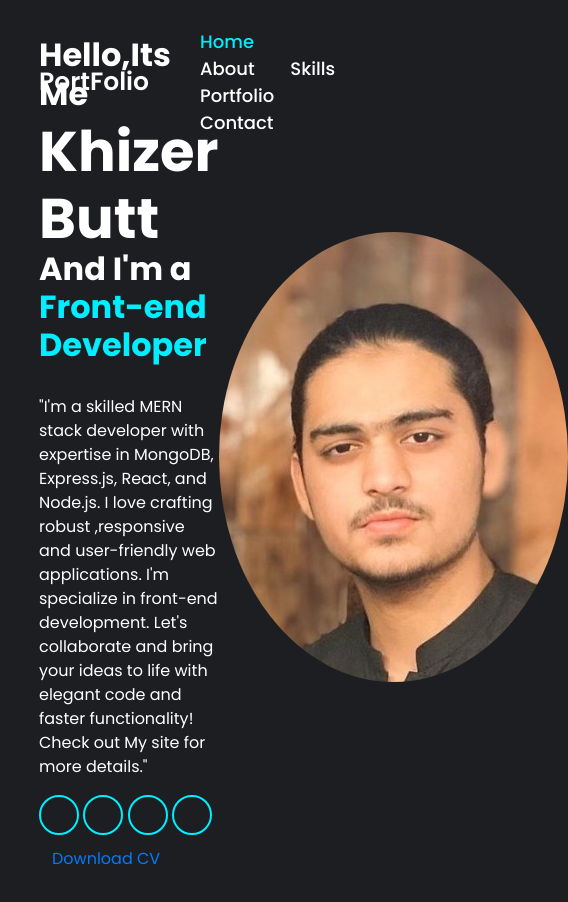
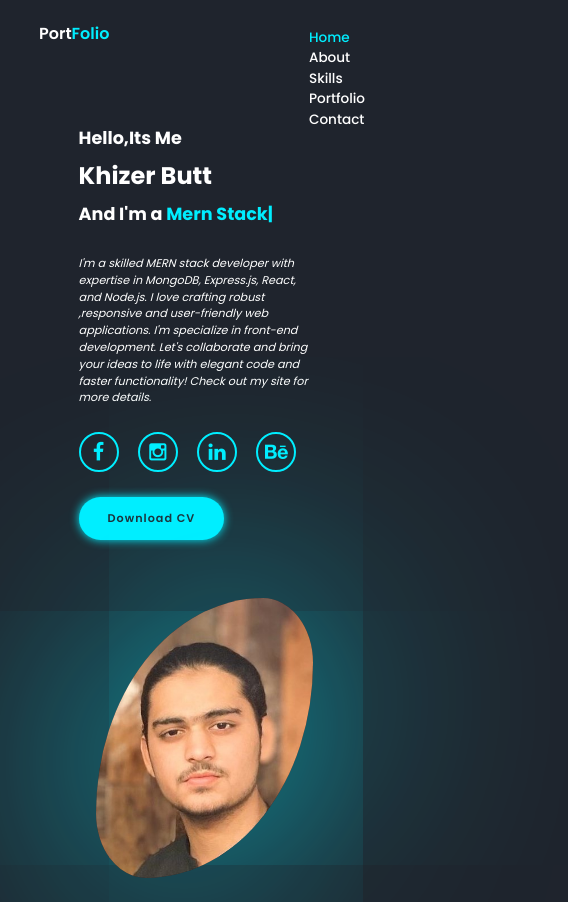
Before and after one commit to KHIZERBUTT07/Step-Forward-Solution, a plain HTML site: page portfolio.html in a window 390 px wide. Shown: the whole page, 568 px wide, since content can reach past the window. Before the commit the page ends 878 px from the top, so only its background shows below. Drawn offline with nearby package versions, Linux system fonts and the light colour scheme.

Commit message:
Update portfolio.html

```diff
--- a/portfolio.html
+++ b/portfolio.html
@@ -6,6 +6,7 @@
     <title>My Portfolio</title>
     <link href="https://fonts.googleapis.com/css?family=Poppins:100,200,300,400,500,600,700,800,900&display=swap" rel="stylesheet">
     <link href="vendor/bootstrap/css/bootstrap.min.css" rel="stylesheet">
+    <link rel="stylesheet" href="assets/css/fontawesome.css">
     <style>
     *{
         margin: 0;
@@ -14,7 +15,7 @@
         font-family: 'poppins',sans-serif;
     }
     body{
-        background: #1c1e22;
+        background: #1f242d;
         color: #fff;
     }
     .header{
@@ -35,14 +36,23 @@
         text-decoration: none;
         font-weight: 600;
         cursor: default;
+        opacity: 0;
+        animation: slideRight 1s ease forwards;
     }
+   .logo span{
+    color: #0ef;
+   }
     .navbar a{
+        display: inline-block;
         font-size: 18px;
         color: #fff;
         text-decoration: none;
         font-weight: 500;
         margin-left: 35px;
         transition: .3s;
+        opacity: 0;
+        animation: slideTop .5s ease forwards;
+        animation-delay: calc(.2s * var(--i));
     }
 
     .navbar a:hover ,
@@ -66,9 +76,15 @@
     .home-content h3{
         font-size: 32px;
         font-weight: 700;
+        opacity: 0;
+        animation: slideBottom 1s ease forwards;
+        animation-delay: .7s;
     }
     .home-content h3:nth-of-type(2){
         margin-bottom: 30px;
+        opacity: 0;
+        animation: slideTop 1s ease forwards;
+        animation-delay: .7s;
     }
     .home-content h3 span{
         color: #0ef;
@@ -76,15 +92,27 @@
     .home-content h1{
         font-size: 56px;
         font-weight: 700;
-        margin: -3px 0;
+        margin: 13px 0;
+        opacity: 0;
+        animation: slideRight 1s ease forwards;
+        animation-delay: .1s;
     }
     .home-content p{
         font-size: 16px;
+        opacity: 0;
+        animation: slideLeft 1s ease forwards;
+        animation-delay: .1s;
+        font-style: italic;
     }
     .home-img img{
         max-width: 450px;
         max-height: 450px;
-        border-radius: 50%;
+        border-radius: 100% 30% 100% 30% ;
+        margin-right: -20px;
+        opacity: 0;
+        animation: zoomIn 1s ease forwards , floatImage 4s ease-in-out infinite;
+        animation-delay:2s,3s;
+        box-shadow: 0 0 500px #0ef;
     }
     .social-media a{
         display: inline-flex;
@@ -95,19 +123,174 @@
         border-radius: 50%;
         font-size: 20px;
         color: #0ef;
+        text-decoration: none;
+        align-items: center;
+        justify-content: center;
+        margin: 10px 15px 25px 0;
+        transition: .5s ease;
+        opacity: 0;
+        animation: slideLeft 1s ease forwards;
+        animation-delay: calc(.2s * var(--i));
     }
+
+    .social-media a:hover{
+        background: #0ef;
+        color: #1f242d;
+        box-shadow: 0 0 20px #0ef;
+    }
+    .btn{
+        display: inline-block;
+        padding: 12px 28px;
+        background: #0ef;
+        color:#1f242d ;
+        border-radius: 40px;
+        box-shadow: 0 0 10px #0ef;
+        letter-spacing: 1px;
+        text-decoration: none;
+        font-weight: 600;
+        opacity: 0;
+        animation: slideTop 1s ease forwards;
+        animation-delay:1.9s
+    }
+
+    /* KEY FRAMES ANIMATION  */
+
+@keyframes  slideRight {
+    0% {
+        transform:translateX(-100px);
+        opacity:0;
+    }
+    100% {
+        transform:translateX(0);
+        opacity:1;
+    }
+}
+@keyframes  slideLeft {
+    0% {
+        transform:translateX(100px);
+        opacity:0;
+    }
+    100% {
+        transform:translateX(0);
+        opacity:1;
+    }
+}
+@keyframes  slideTop {
+    0% {
+        transform:translateY(100px);
+        opacity:0;
+    }
+    100% {
+        transform:translateY(0);
+        opacity:1;
+    }
+}
+@keyframes  slideBottom {
+    0% {
+        transform:translateY(-100px);
+        opacity:0;
+    }
+    100% {
+        transform:translateY(0);
+        opacity:1;
+    }
+}
+@keyframes  zoomIn {
+    0% {
+        transform:scale(0);
+        opacity:0;
+    }
+    100% {
+        transform:scale(1);
+        opacity:1;
+    }
+}
+@keyframes  floatImage {
+    0% {
+        transform:translateY(0);
+
+    }
+    50% {
+        transform:translateY(-24px);
+
+    }
+    100% {
+        transform:translateY(0);
+
+    }
+}
+@media  (max-width:850px){
+    .logo{
+        font-size: 1rem;
+    }
+    .navbar a{
+        font-size: 0.85rem;
+
+    }
+    .home-content h3{
+        font-size: 1.1rem;
+
+    }
+    .home-content h1{
+        font-size: 1.5rem;
+    }
+    .home-content p{
+        font-size: 0.7rem;
+        max-width: 230px;
+    }
+    .btn{
+        max-width: 200px;
+        font-size: 0.7rem;
+    }
+    .home-img img{
+       max-width: 350px;
+       max-height: 350px;
+
+    }
+}
+@media (max-width:638px){
+    .navbar {
+        display: flex;
+        flex-direction:column;
+        font-size: 0.85rem;
+        align-items: flex-start;
+
+    }
+    .navbar a{
+        margin-right: -30px;
+
+    }
+
+    .header{
+        position: relative;
+        margin-bottom: -100px;
+    }
+    .logo{
+        margin-top: -90px;
+    }
+ .home{
+    display: flex;
+    flex-direction: column;
+ }
+ .home-img img{
+    margin-top: 50px;
+    max-width: 280px;
+    max-height: 280px;
+ }
+}
+
 </style>
 </head>
 
 <body>
     <header class="header">
-        <a href="" class="logo">PortFolio</a>
+        <a href="" class="logo">Port<span>Folio</span></a>
         <nav class="navbar">
-            <a href="#" class="active">Home</a>
-            <a href="#">About</a>
-            <a href="#">Skills</a>
-            <a href="#">Portfolio</a>
-            <a href="#">Contact</a>
+            <a href="#" style="--i:1"  class="active">Home</a>
+            <a href="#" style="--i:2" >About</a>
+            <a href="#" style="--i:3" >Skills</a>
+            <a href="#" style="--i:4" >Portfolio</a>
+            <a href="#" style="--i:5" >Contact</a>
         </nav>
     </header>
 
@@ -115,13 +298,13 @@
         <div class="home-content">
             <h3>Hello,Its Me</h3>
             <h1>Khizer Butt</h1>
-            <h3>And I'm a <span>Front-end Developer</span></h3>
-            <p>"I'm a skilled MERN stack developer with expertise in MongoDB, Express.js, React, and Node.js. I love crafting robust ,responsive and user-friendly web applications. I'm specialize in front-end development. Let's collaborate and bring your ideas to life with elegant code and faster functionality! Check out My site for more details."</p>
+            <h3>And I'm a <span class="multiple-text"></span></h3>
+            <p>I'm a skilled MERN stack developer with expertise in MongoDB, Express.js, React, and Node.js. I love crafting robust ,responsive and user-friendly web applications. I'm specialize in front-end development. Let's collaborate and bring your ideas to life with elegant code and faster functionality! Check out my site for more details.</p>
             <div class="social-media">
-                <a href="#"><i class="fa fa-facebook"></i></a>
-                <a href="#"><i class="fa fa-instagram"></i></a>
-                <a href="#"><i class="fa fa-linkedin"></i></a>
-                <a href="#"><i class="fa fa-behance"></i></a>
+                <a href="https://www.facebook.com/share/FWqDm95LBQn217XE/?mibextid=qi2Omg" target="_blank" style="--i:6" ><i class="fa fa-facebook"></i></a>
+                <a href="https://www.instagram.com/khizer__butt__xyz?igsh=MnB1bjZwZGpzb3Fo&utm_source=qr" target="_blank" style="--i:7" ><i class="fa fa-instagram"></i></a>
+                <a href="https://www.linkedin.com/in/khizer-butt-637a3a241?utm_source=share&utm_campaign=share_via&utm_content=profile&utm_medium=android_app" target="_blank" style="--i:8" ><i class="fa fa-linkedin"></i></a>
+                <a href="#" style="--i:9" ><i class="fa fa-behance"></i></a>
             </div>
             <a href="#" class="btn">Download CV</a>
         </div>
@@ -131,3 +314,12 @@
     </section>
 </body>
 </html>
+<script src ="https://cdn.jsdelivr.net/npm/typed.js@2.0.12"></script>
+<script>
+    var typed =new Typed(".multiple-text",{strings: ["Mern Stack Developer","Front-end Developer","Youtuber"],
+    typeSpeed:100,
+    backSpeed:100,
+    backDelay:1000,
+    loop:true,
+    })
+</script>
```
